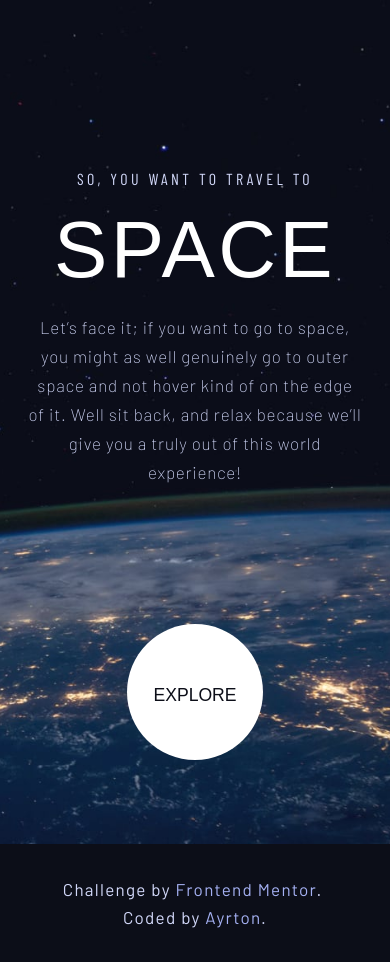
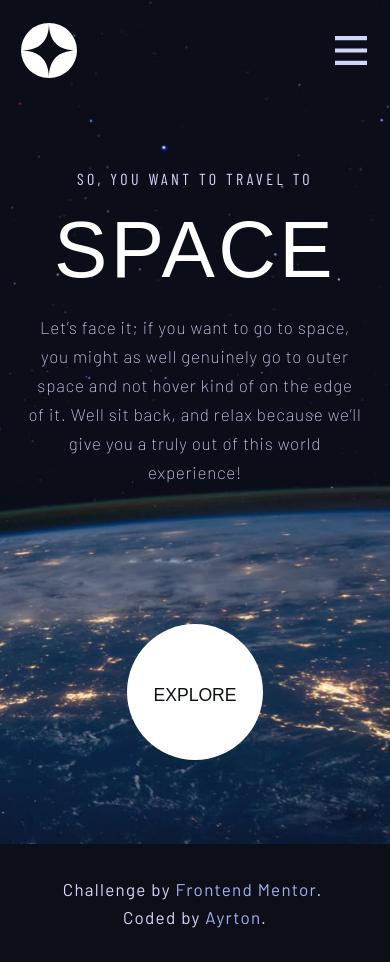
Before and after one commit to ayrtton/space-tourism-website, a React (Vite) app: page / in a window 390 px wide. Built offline with nearby package versions, Linux system fonts and the light colour scheme; a web font is replaced by a local one.

Commit message:
Build the mobile menu

```diff
--- a/src/assets/css/main.css
+++ b/src/assets/css/main.css
@@ -168,6 +168,9 @@
   border: 0.25vh solid hsl(0, 0%, 59%);
   opacity: 0.25;
 }
+.nav .icon {
+  display: none;
+}
 .nav .menu {
   display: flex;
   height: 100%;
@@ -227,7 +230,71 @@
 }
 @media (max-width: 700px) {
   .nav {
-    display: none;
+    height: 12vh;
+  }
+  .nav .logo {
+    width: 25%;
+  }
+  .nav .icon {
+    display: flex;
+    height: 100%;
+    width: 20%;
+    flex-direction: row;
+    justify-content: center;
+    align-items: center;
+    position: absolute;
+    right: 0;
+  }
+  .nav .icon__open {
+    height: 28%;
+    z-index: 1;
+  }
+  .nav .menu {
+    position: absolute;
+    top: 0;
+    right: 0;
+    height: 100vh;
+    height: 100dvh;
+    width: 0vw;
+    overflow: hidden;
+    opacity: 0;
+    transition: 1s;
+    flex-direction: column;
+    padding: 35% 0 0 9%;
+    gap: 4vh;
+  }
+  .nav .menu__item {
+    height: auto;
+    width: 100%;
+  }
+  .nav .menu__item-link {
+    font-size: 1.1rem;
+    gap: 3vw;
+  }
+  .nav .menu__item-title {
+    font-weight: 200;
+  }
+  .nav .menu__item-number {
+    font-weight: 500;
+  }
+  .nav .menu__item .active {
+    border-bottom: none;
+    border-right: 1.2vw solid hsl(0, 0%, 100%);
+  }
+  .nav .menu .active .menu__item-number {
+    display: block;
+  }
+  .nav .open {
+    opacity: 1;
+    width: 65%;
+  }
+}
+@media (max-width: 355px) {
+  .nav .menu {
+    padding-top: 25%;
+  }
+  .nav .menu__item-link {
+    font-size: 0.9rem;
   }
 }
 .attribution {
--- a/src/assets/sass/components/_nav.scss
+++ b/src/assets/sass/components/_nav.scss
@@ -18,6 +18,10 @@
         z-index: 1;
         border: .25vh solid $gray;
         opacity: .25;
+    }
+
+    .icon {
+        display: none;
     }
 
     .menu {
@@ -78,6 +82,82 @@
 
 @media (max-width: 700px) {
     .nav {
-        display: none;
+        height: 12vh;
+
+        .logo {
+            width: 25%;
+        }
+
+        .icon {
+            @include flexbox(100%, 20%, row, center, center);
+            position: absolute;
+            right: 0;
+
+            &__open {
+                height: 28%;
+                z-index: 1;
+            }
+        }
+
+        .menu {
+            position: absolute;
+            top: 0;
+            right: 0;
+            height: 100vh;
+            height: 100dvh;
+            width: 0vw;
+            overflow: hidden;
+            opacity: 0;
+            transition: 1s;
+            flex-direction: column;
+            padding: 35% 0 0 9%;
+            gap: 4vh;
+
+            &__item {
+                height: auto;
+                width: 100%;
+
+                &-link {
+                    font-size: 1.1rem;
+                    gap: 3vw;
+                }
+
+                &-title {
+                    font-weight: 200;
+                }
+
+                &-number {
+                    font-weight: 500;
+                }
+
+                .active {
+                    border-bottom: none;
+                    border-right: 1.2vw solid $white;
+                }
+            }
+
+            .active .menu__item-number {
+                display: block;
+            }
+        }
+
+        .open {
+            opacity: 1;
+            width: 65%;
+        }
     }
 }
+
+@media (max-width: 355px) {
+    .nav {
+        .menu {
+            padding-top: 25%;
+
+            &__item {
+                &-link {
+                    font-size: .9rem;
+                }
+            }
+        }
+    }
+}
--- a/src/components/Navbar.jsx
+++ b/src/components/Navbar.jsx
@@ -1,15 +1,27 @@
+import { useState } from 'react';
 import { NavLink } from 'react-router-dom';
 import logo from '../assets/images/shared/logo.svg';
+import iconHamburger from '../assets/images/shared/icon-hamburger.svg';
+import iconClose from '../assets/images/shared/icon-close.svg';
 
 function Navbar() {
+    const [menu, setMenu] = useState(false);
+
+    const toggleMenu = () => {
+        setMenu(!menu);
+    }
+
     return (
         <nav className="nav">
             <div className="logo">
                 <img className="logo__image" src={logo} alt="" />
             </div>
             <hr className="line" />
-            <ul className="menu">
-                <li className="menu__item">
+            <div className="icon">
+                <img className="icon__open" src={ menu === true ? iconClose : iconHamburger } alt="" onClick={toggleMenu} />
+            </div>
+            <ul className={`menu ${ menu === true ? "open" : "" }`}>
+                <li className="menu__item" onClick={toggleMenu}>
                     <NavLink className="menu__item-link" to="/" activeClassName="active">
                         <div className="menu__item-number">00</div>
                         <div className="menu__item-title">Home</div>
```
Also changed, not shown: 1 other file (tests, documents, lock files or other folders).
